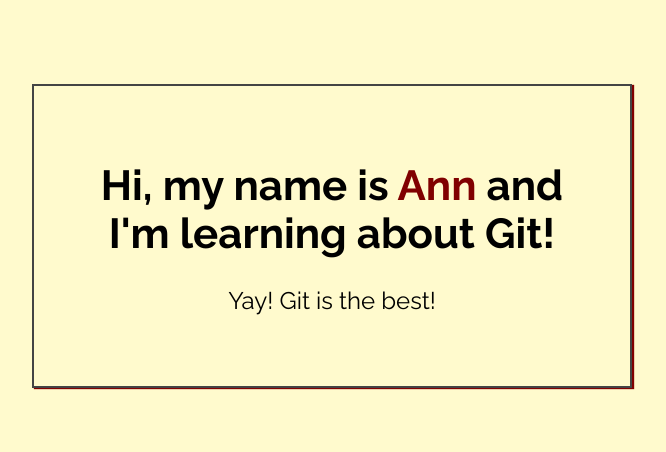
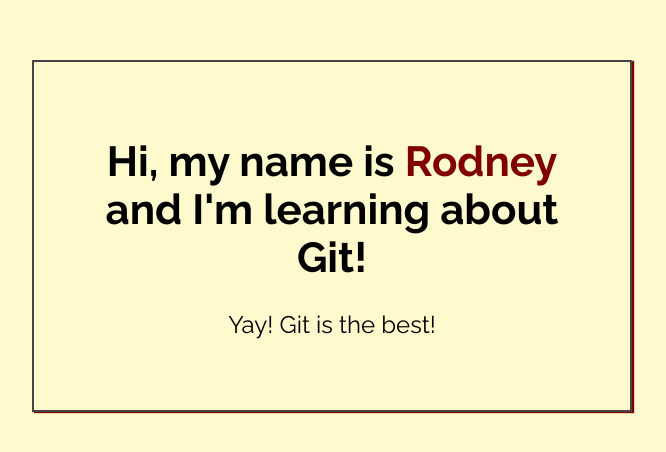
Before and after one commit to welchdragonwebd/my-first-repo, a plain HTML site: page index.html in a window 1280 px wide. Shown: the part 164-616 px from the top of the page, without its empty margins (308-974 px from the left). Drawn offline with Linux system fonts and the light colour scheme.

Commit message:
index update

```diff
--- a/index.html
+++ b/index.html
@@ -5,7 +5,7 @@
     <meta charset="UTF-8">
     <meta name="viewport" content="width=device-width, initial-scale=1.0">
     <meta http-equiv="X-UA-Compatible" content="ie=edge">
-    <title>My First Repo</title>
+    <title>Rodney's First Repo</title>
     <link href="https://fonts.googleapis.com/css?family=Raleway:400,700&display=swap" rel="stylesheet">
     <link rel="stylesheet" href="css/normalize.css">
     <link rel="stylesheet" href="css/main.css">
@@ -14,7 +14,7 @@
 <body>
 
     <div class="greeting">
-        <h1>Hi, my name is <span class="highlight">Ann</span> and I'm learning about Git! </h1>
+        <h1>Hi, my name is <span class="highlight">Rodney </span> and I'm learning about Git! </h1>
 
         <p>Yay! Git is the best!</p>
     </div>
```
